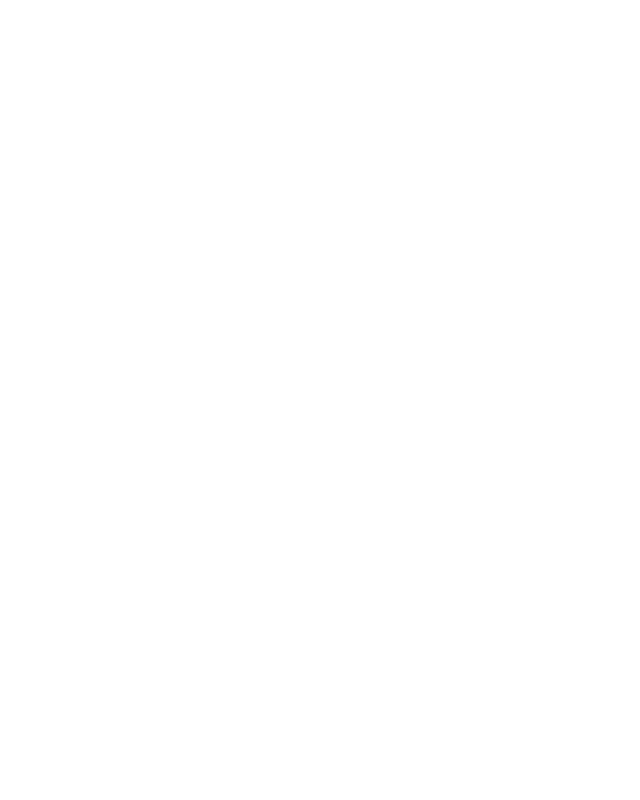
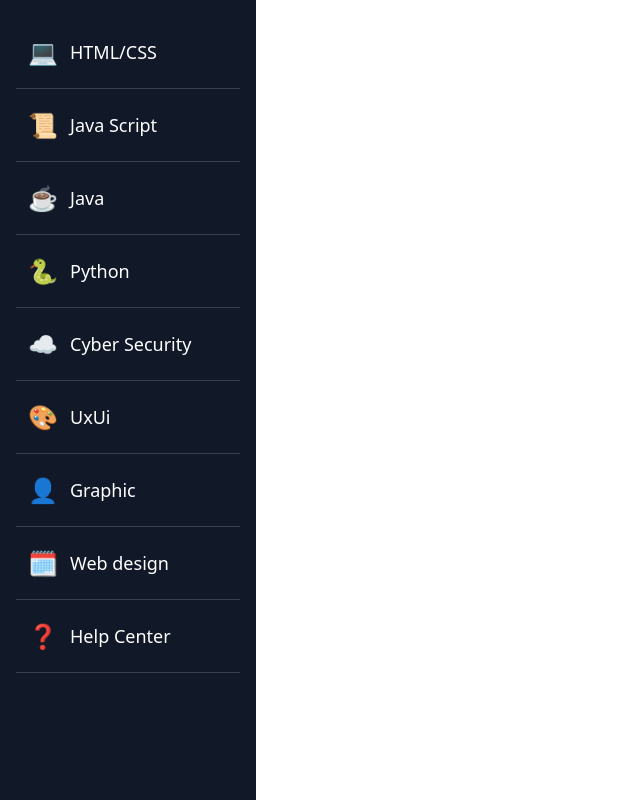
Before and after one commit to MatheusPaternez/course-hub-react-app, a React (Create React App) app: page /help in a window 1280 px wide. Before the commit this address had no page. Shown: the whole page, without its empty margins (0-640 px from the left). Built offline with nearby package versions, Linux system fonts and the light colour scheme.

Commit message:
Main logic for navbar

```diff
--- a/src/App.js
+++ b/src/App.js
@@ -2,11 +2,12 @@
 import HomePage from './pages/HomePage';
 import LoginPopup from './pages/LoginPopup';
 import CourseSearch from './pages/CourseSearch';
+import NavBar from './components/NavBar';
 
 export default function App() {
     return (
         <>
-        <BrowserRouter>
+        {/* <BrowserRouter>
             <Routes>
                 <Route path='/'>
                     <Route element={<LoginPopup />} />
@@ -15,7 +16,8 @@
                     <Route path="course" element={<CourseSearch />} />
                 </Route>
             </Routes>
-        </BrowserRouter>
+        </BrowserRouter> */}
+        <NavBar/>
         </>
     )
 }
--- /dev/null
+++ b/src/components/NavBar.js
@@ -0,0 +1,38 @@
+import React from 'react';
+
+// links to navigate through
+const navItems = [
+  { name: 'HTML/CSS', icon: '💻', path: '/html-css' },
+  { name: 'Java Script', icon: '📜', path: '/javascript' },
+  { name: 'Java', icon: '☕', path: '/java' },
+  { name: 'Python', icon: '🐍', path: '/python' },
+  { name: 'Cyber Security', icon: '☁️', path: '/cyber-security' },
+  { name: 'UxUi', icon: '🎨', path: '/uxui' },
+  { name: 'Graphic', icon: '👤', path: '/graphic' },
+  { name: 'Web design', icon: '🗓️', path: '/web-design' },
+  { name: 'Help Center', icon: '❓', path: '/help' },
+];
+
+export default function NavBar(){
+  return (
+    <div className="w-64 bg-gray-900 text-white h-screen fixed top-0 left-0">
+      <nav className="p-4">
+        {/* Using map to iterate through links and pages */}
+        {navItems.map((item, index) => (
+          <>
+          {/* Logic for showing links in the navbar based on an array of obejcts (Making it dynamic for future courses) */}
+          <a
+            key={index}
+            href={item.path}
+            className="flex items-center p-3 my-2 rounded-lg text-lg hover:bg-gray-700 transition-colors duration-200">
+            <span className="mr-3 text-2xl">{item.icon}</span>
+            {item.name}
+
+          </a>
+          <p><hr className="border-gray-700" /></p>
+          </>
+        ))}
+      </nav>
+    </div>
+  );
+};
```
